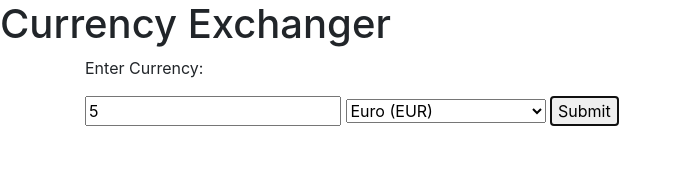
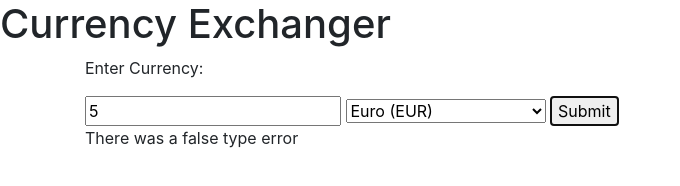
Before and after one commit to pearcy/currency-exchanger, a website built with webpack: page src/index.html in a window 1280 px wide. Both pictures are taken after typing "5" into the empty fields and a click on the button "Submit". Shown: the whole page, without its empty margins (0-680 px from the left). Built offline with nearby package versions, Linux system fonts and the light colour scheme; no server answers.

Commit message:
undefined error on response

```diff
--- a/src/main.js
+++ b/src/main.js
@@ -18,6 +18,7 @@ $(document).ready(function() {
       (async () => {
         let newDollar = new DollarCurrency(amount, currency);
         let response = await newDollar.getRates();
+        console.log(response);
 
 
         getElements(response);
@@ -30,6 +31,7 @@ $(document).ready(function() {
           // console.log(response.conversion_rates[currency]);
 
         } else {
+          $('.showCurrency').text(`There was a ${response} type error`);
           console.log("error:" + response);
         }
       }
```
Also changed, not shown: src/index.html (+2 -0 lines).
